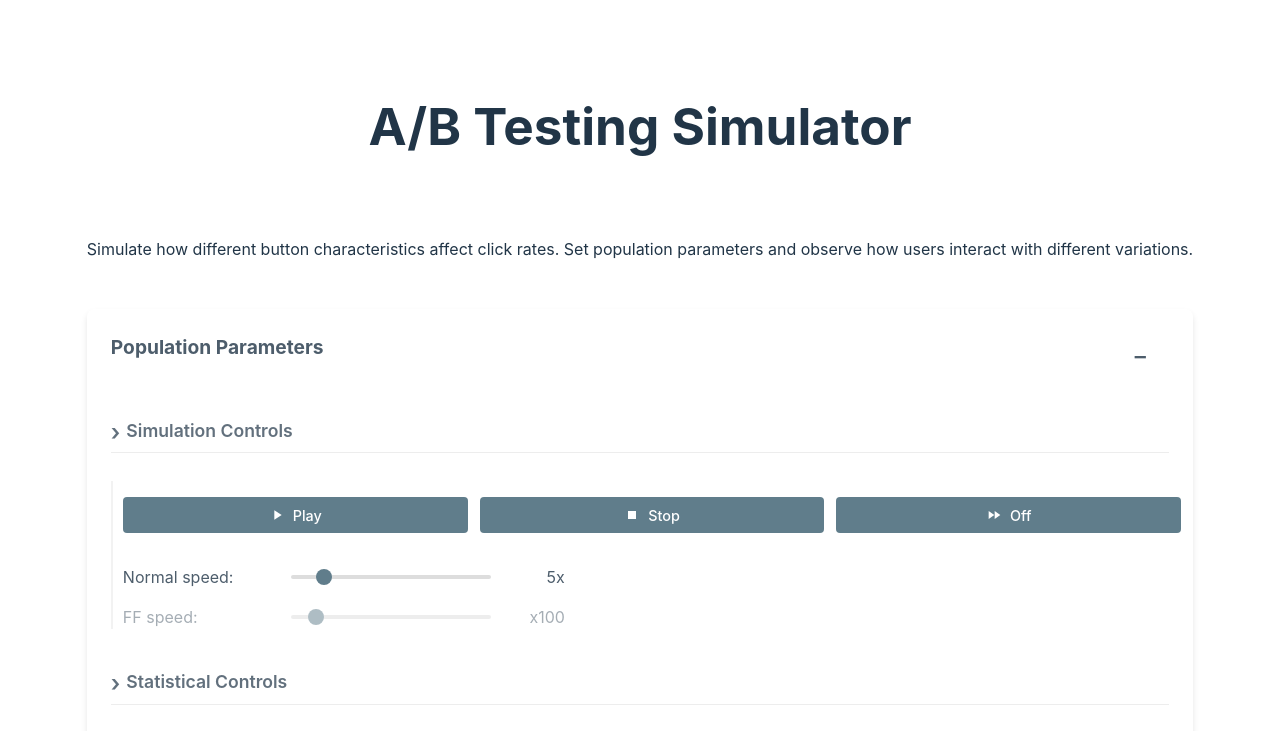
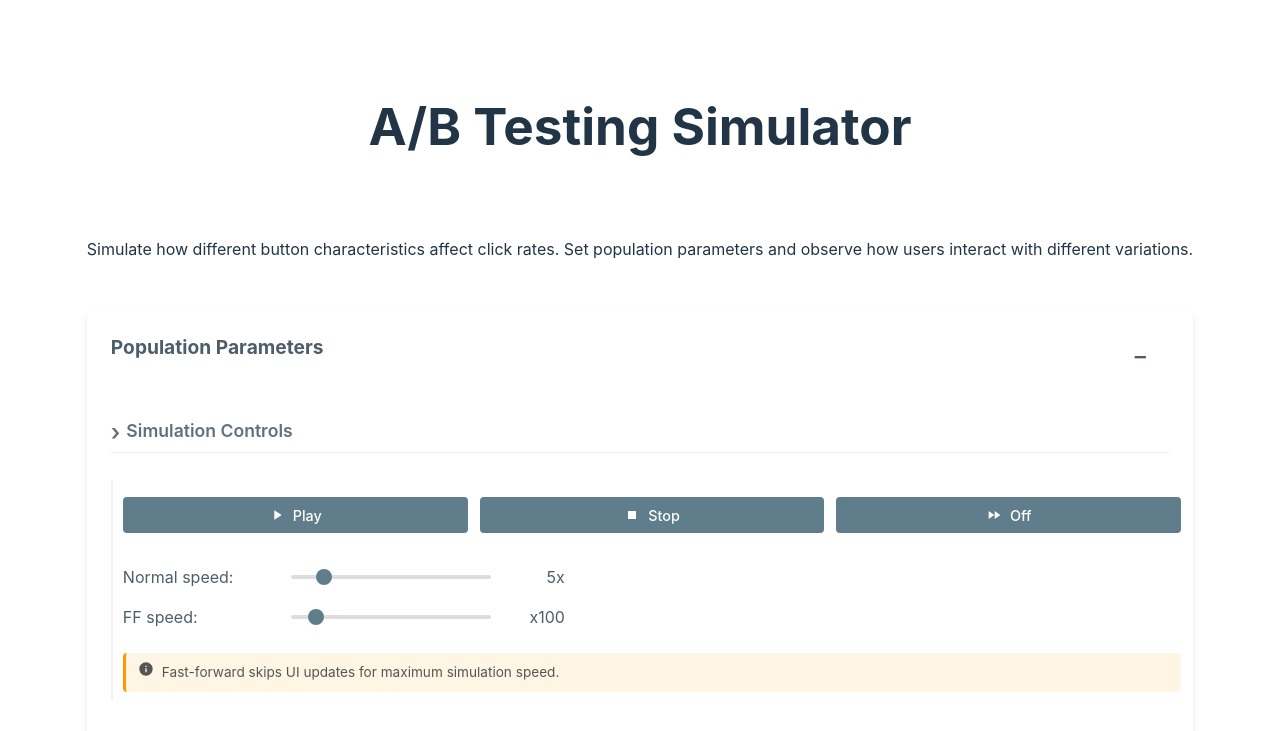
Before and after one commit to quadfactor/evalsDemo, a React (Vite) app in the folder evals/: page / in a window 1280 px wide. Shown: the top 731 px of the page. Built offline with nearby package versions, Linux system fonts and the light colour scheme.

Commit message:
Enhance fast-forward functionality: update button styling, ensure always enabled, and improve slider interactivity

```diff
--- a/evals/src/App.css
+++ b/evals/src/App.css
@@ -847,7 +847,8 @@ input[type='range'] {
 }
 
 .slider-group.inactive {
-  opacity: 0.5;
+  opacity: 0.8; /* Less faded out */
+  pointer-events: all; /* Keep it interactive */
 }
 
 .slider-group.active {
@@ -945,3 +946,20 @@ input[type='range'] {
 }
 
 /* ...existing button styles... */
+
+/* Update fast-forward button styling */
+.media-button.ff {
+  position: relative;
+}
+
+.media-button.ff.active {
+  background-color: #ff9800; /* Change bg color when active */
+}
+
+/* Always show the Fast Forward slider */
+.slider-group.inactive {
+  opacity: 0.8; /* Less faded out */
+  pointer-events: all; /* Keep it interactive */
+}
+
+/* ...existing styles... */
--- a/evals/src/components/PopulationSettings.jsx
+++ b/evals/src/components/PopulationSettings.jsx
@@ -76,6 +76,16 @@ function PopulationSettings({ onResetSimulation }) {
   // For turbo mode
   const isTurboRunning =
     isRunning && params.turboMode && turboProgress > 0 && turboProgress < 100;
+
+  // Function to toggle fast forward mode
+  const toggleFastForward = () => {
+    handleParamChange('turboMode', !params.turboMode);
+
+    // If we're currently paused and turning on fast forward, automatically start the simulation
+    if (!isRunning && !params.turboMode) {
+      setIsRunning(true);
+    }
+  };
 
   // Format numbers for display
   const formatNumber = (num) => {
@@ -159,13 +169,10 @@ function PopulationSettings({ onResetSimulation }) {
               <span>Stop</span>
             </button>
 
-            {/* Fast Forward button with SVG icon */}
+            {/* Fast Forward button with SVG icon - now always enabled */}
             <button
               className={`media-button ff ${params.turboMode ? 'active' : ''}`}
-              onClick={() =>
-                !isRunning && handleParamChange('turboMode', !params.turboMode)
-              }
-              disabled={isRunning}
+              onClick={toggleFastForward}
               title="Toggle Fast Forward Mode"
             >
               {fastForwardIcon}
@@ -186,17 +193,15 @@ function PopulationSettings({ onResetSimulation }) {
               onChange={(e) =>
                 handleParamChange('fps', parseInt(e.target.value, 10))
               }
-              disabled={isRunning}
+              disabled={
+                isRunning && params.turboMode
+              } /* Only disable when in turbo mode */
             />
             <span>{params.fps}x</span>
           </div>
 
-          {/* Fast-forward speed multiplier slider */}
-          <div
-            className={`slider-group ${
-              params.turboMode ? 'active' : 'inactive'
-            }`}
-          >
+          {/* Fast-forward speed multiplier slider - now always active */}
+          <div className="slider-group">
             <span>FF speed:</span>
             <input
               type="range"
@@ -208,19 +213,18 @@ function PopulationSettings({ onResetSimulation }) {
               onChange={(e) =>
                 handleParamChange('turboSpeedMultiplier', e.target.value)
               }
-              disabled={isRunning || !params.turboMode}
             />
             <span>x{params.turboSpeedMultiplier}</span>
           </div>
 
-          {params.turboMode && (
-            <div className="info-box ff-info">
-              <span className="info-icon">{infoIcon}</span>
-              <span>
-                Fast-forward skips UI updates for maximum simulation speed
-              </span>
-            </div>
-          )}
+          {/* Info box that's always shown */}
+          <div className="info-box ff-info">
+            <span className="info-icon">{infoIcon}</span>
+            <span>
+              Fast-forward skips UI updates for maximum simulation speed.
+              {params.turboMode ? ' Currently active.' : ''}
+            </span>
+          </div>
 
           {isTurboRunning && (
             <div className="progress-indicator">
```
